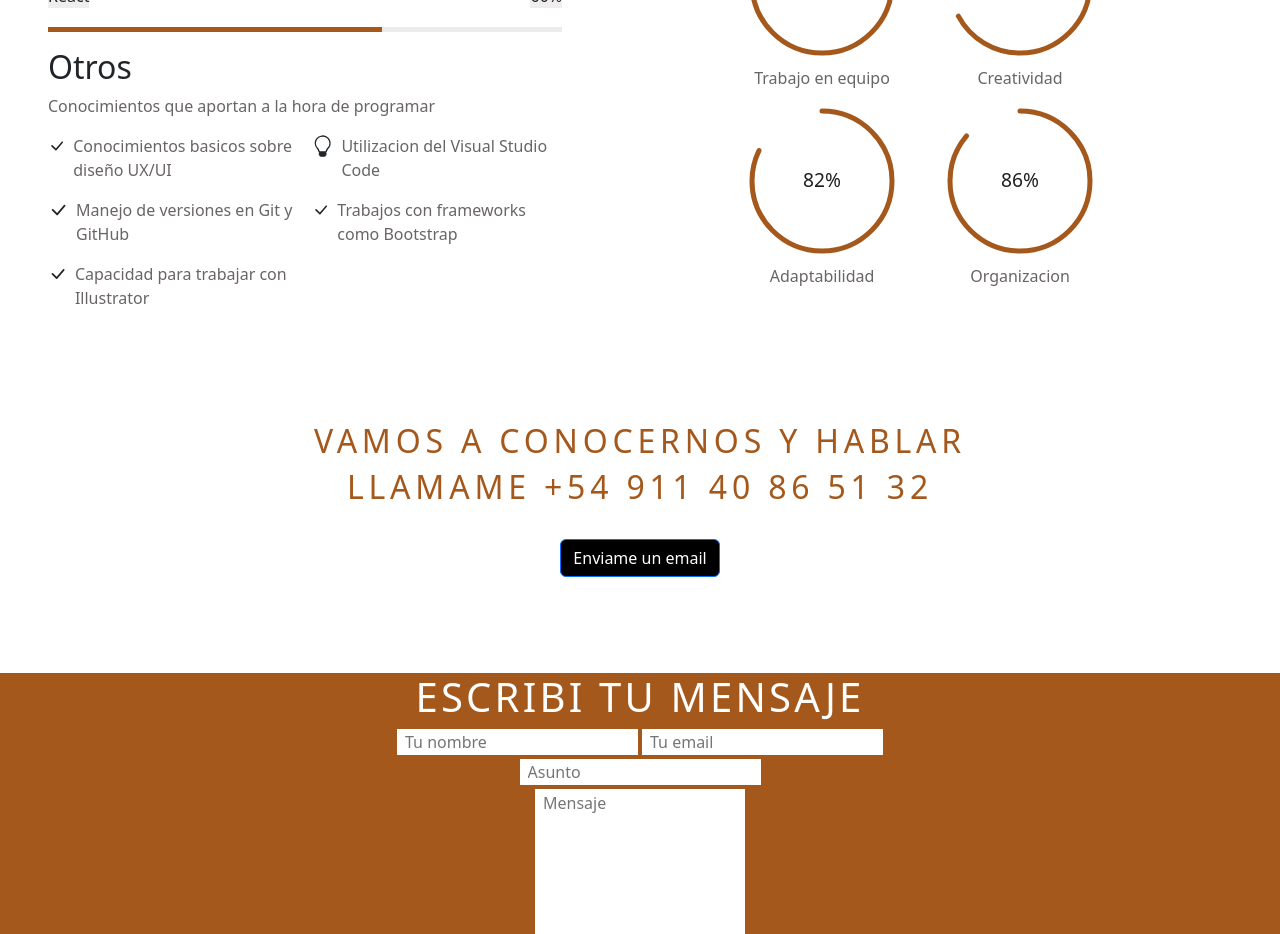
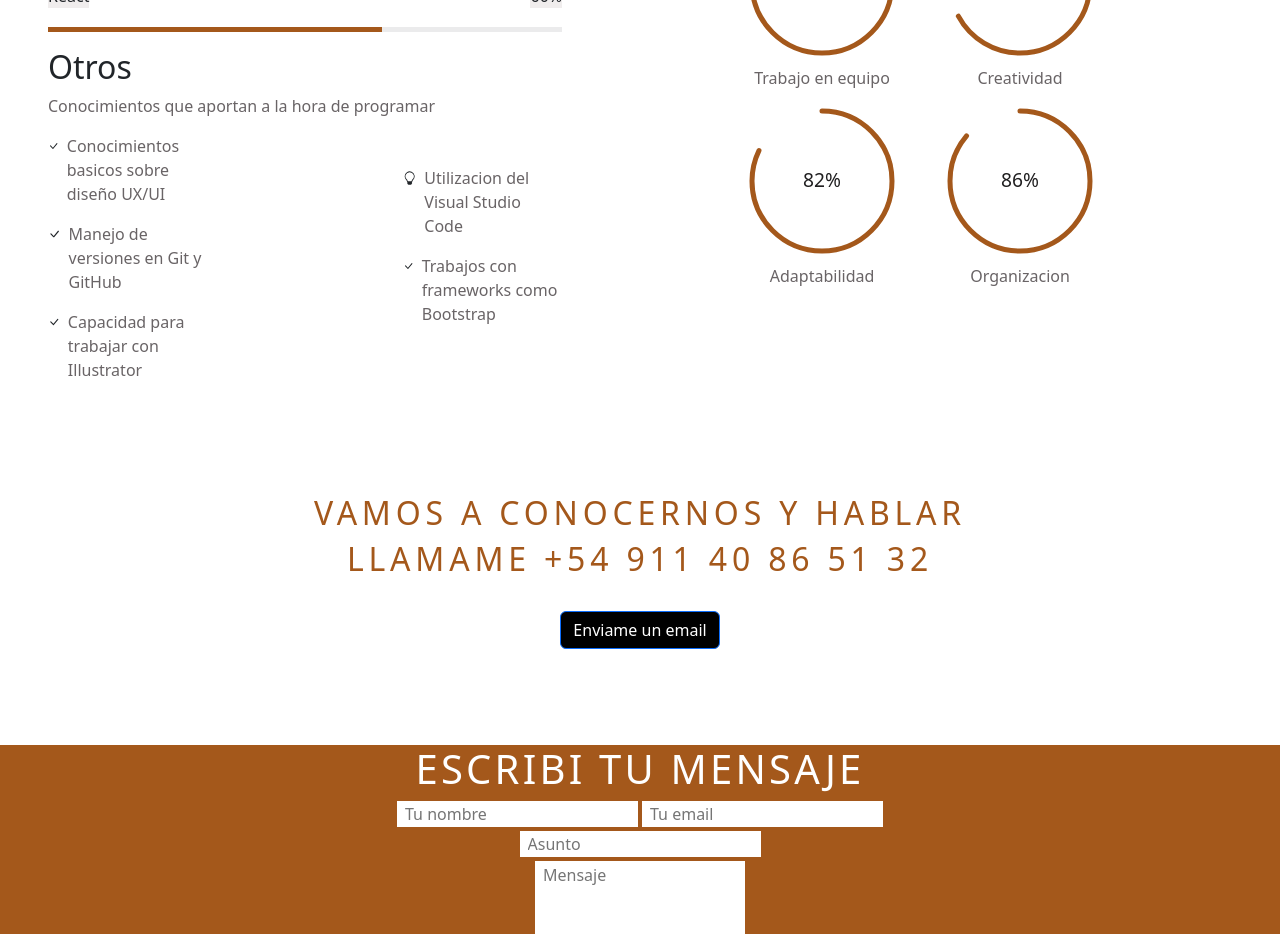
Before and after one commit to NicoLopezBjj/portfolio2.0, a React (Vite) app: page / in a window 1280 px wide. Shown: the part 2900-3834 px from the top of the page. Built offline with nearby package versions, Linux system fonts and the light colour scheme.

Commit message:
mejore los checks

```diff
--- a/src/Components/SectionQuinta/SectionQuinta.jsx
+++ b/src/Components/SectionQuinta/SectionQuinta.jsx
@@ -52,9 +52,9 @@
                         <div className='mt-3'>
                             <h2 className='mt-1'>Otros</h2>
                             <p className='colorGris'>Conocimientos que aportan a la hora de programar</p>
-                        <div className='d-flex'>
-                            <div>
-                                <div className='d-flex'>
+                        <div className='d-flex justify-content-center  align-items-center '>
+                            <div className='d-flex flex-column me-5 pe-5'>
+                                <div className='d-flex '>
                                     <svg xmlns="http://www.w3.org/2000/svg" width="24" height="24" fill="currentColor" className="bi bi-check-lg me-2" viewBox="0 0 16 16">
   <path d="M12.736 3.97a.733.733 0 0 1 1.047 0c.286.289.29.756.01 1.05L7.88 12.01a.733.733 0 0 1-1.065.02L3.217 8.384a.757.757 0 0 1 0-1.06.733.733 0 0 1 1.047 0l3.052 3.093 5.4-6.425a.247.247 0 0 1 .02-.022Z"/>
 </svg>
@@ -73,7 +73,7 @@
                                     <p className='colorGris'>Capacidad para trabajar con Illustrator</p>
                                 </div>
                             </div>
-                            <div className='ms-2'>
+                            <div className='ms-5 mb-4 ps-5 '>
                                 <div className='d-flex '>
                                     <svg xmlns="http://www.w3.org/2000/svg" width="24" height="24" fill="currentColor" className="bi bi-lightbulb me-2" viewBox="0 0 16 16">
   <path d="M2 6a6 6 0 1 1 10.174 4.31c-.203.196-.359.4-.453.619l-.762 1.769A.5.5 0 0 1 10.5 13a.5.5 0 0 1 0 1 .5.5 0 0 1 0 1l-.224.447a1 1 0 0 1-.894.553H6.618a1 1 0 0 1-.894-.553L5.5 15a.5.5 0 0 1 0-1 .5.5 0 0 1 0-1 .5.5 0 0 1-.46-.302l-.761-1.77a1.964 1.964 0 0 0-.453-.618A5.984 5.984 0 0 1 2 6zm6-5a5 5 0 0 0-3.479 8.592c.263.254.514.564.676.941L5.83 12h4.342l.632-1.467c.162-.377.413-.687.676-.941A5 5 0 0 0 8 1z"/>
```
